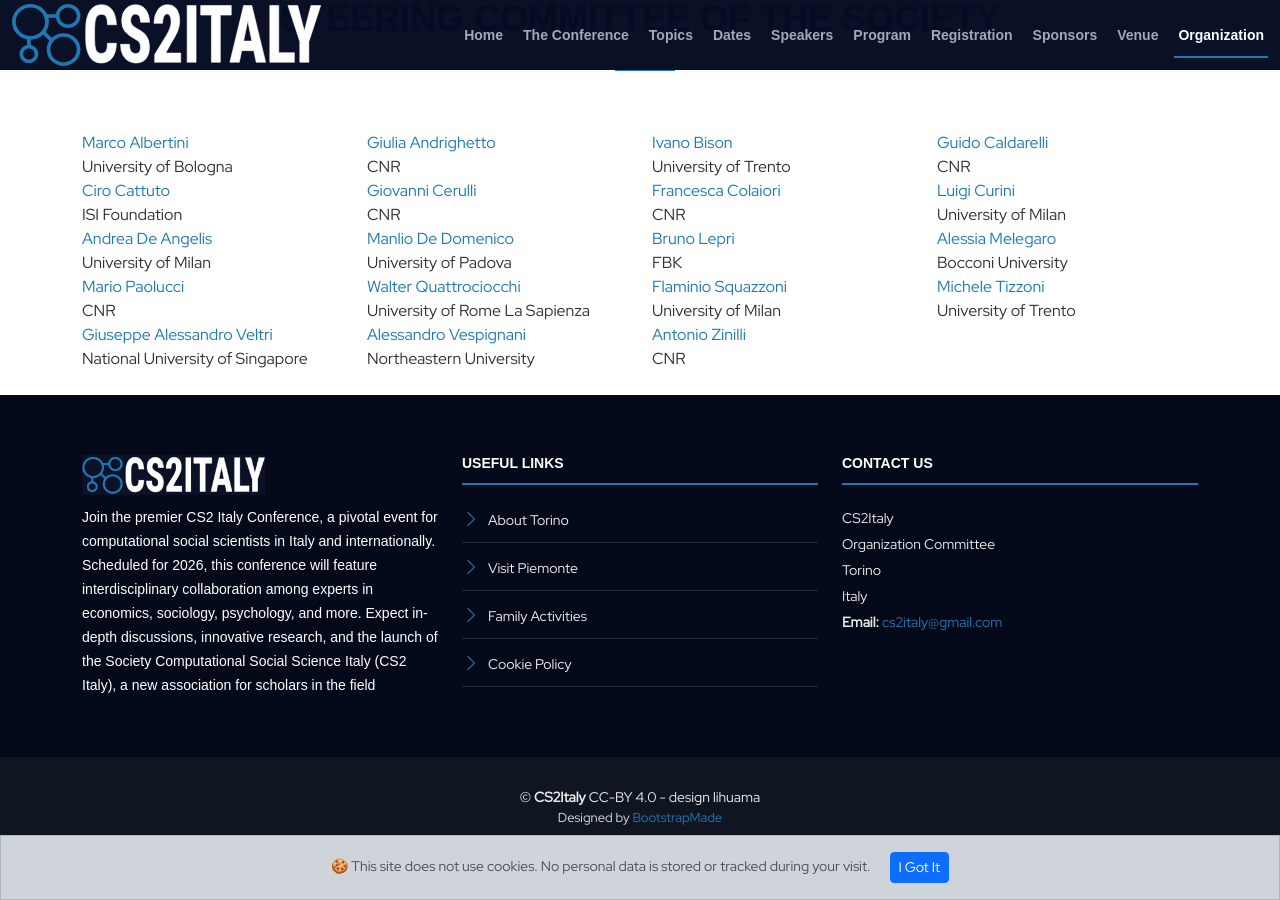
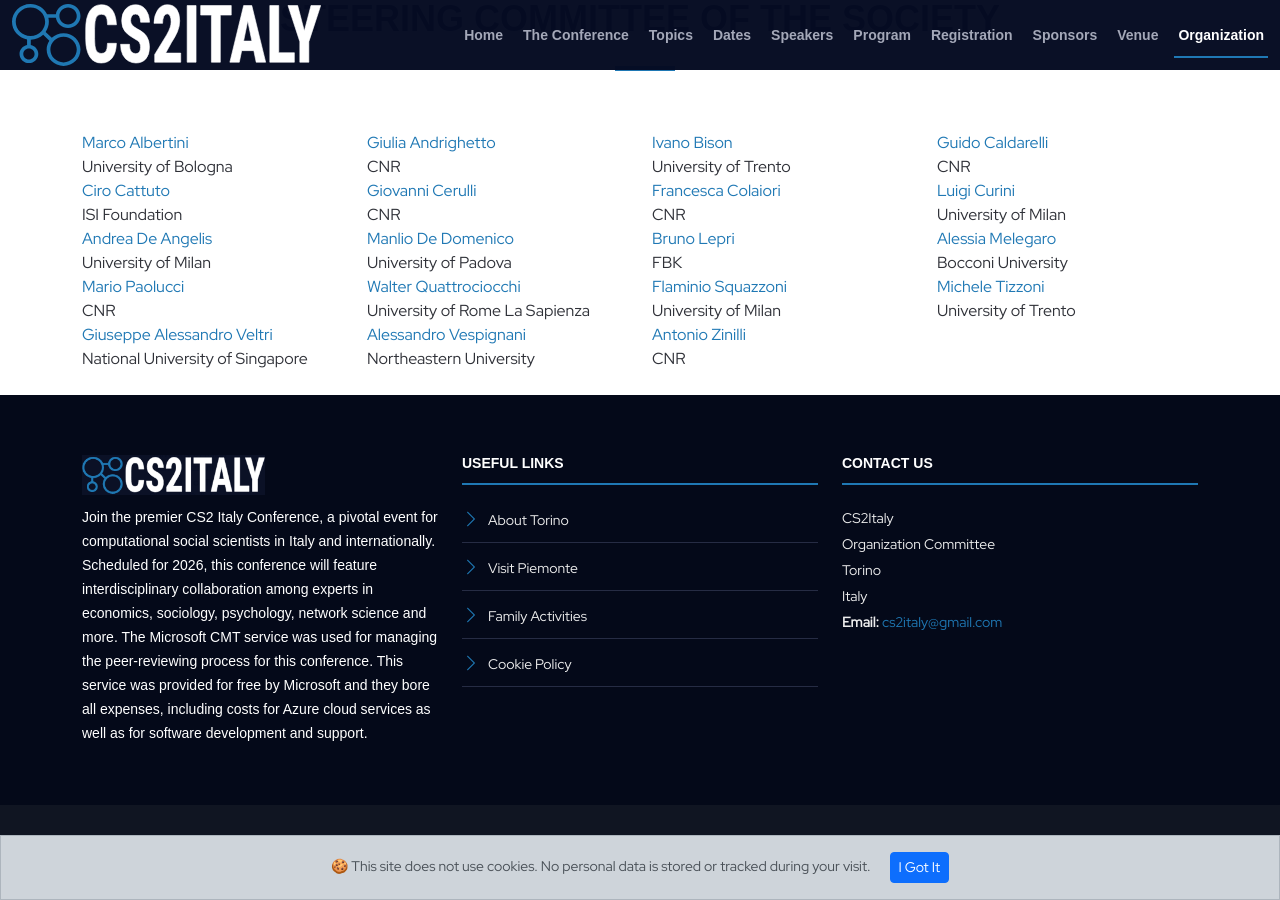
Before and after one commit to CS2Italy/conference, a Jekyll site: the page built from docs/index.md, in a window 1280 px wide and 900 px high, scrolled down 6788 px. Built offline with Jekyll 4.4.1, drawn with Linux system fonts in a browser that asks for light colours.

Commit message:
Update _config.yml

```diff
--- a/docs/_config.yml
+++ b/docs/_config.yml
@@ -1,7 +1,7 @@
 title: CS2Italy
 email: cs2italy@gmail.com
 description: >- # this means to ignore newlines until "baseurl:"
-  Join the premier CS2 Italy Conference, a pivotal event for computational social scientists in Italy and internationally. Scheduled for 2026, this conference will feature interdisciplinary collaboration among experts in economics, sociology, psychology, and more. Expect in-depth discussions, innovative research, and the launch of the Society Computational Social Science Italy (CS2 Italy), a new association for scholars in the field
+  Join the premier CS2 Italy Conference, a pivotal event for computational social scientists in Italy and internationally. Scheduled for 2026, this conference will feature interdisciplinary collaboration among experts in economics, sociology, psychology, network science and more. The Microsoft CMT service was used for managing the peer-reviewing process for this conference. This service was provided for free by Microsoft and they bore all expenses, including costs for Azure cloud services as well as for software development and support.
 keywords: conference, cs2italy, computational social science, torino, italy, fondazione isi
 year: 2026
 datelocation: 19-21 May 2026 - Torino, Italy
```
